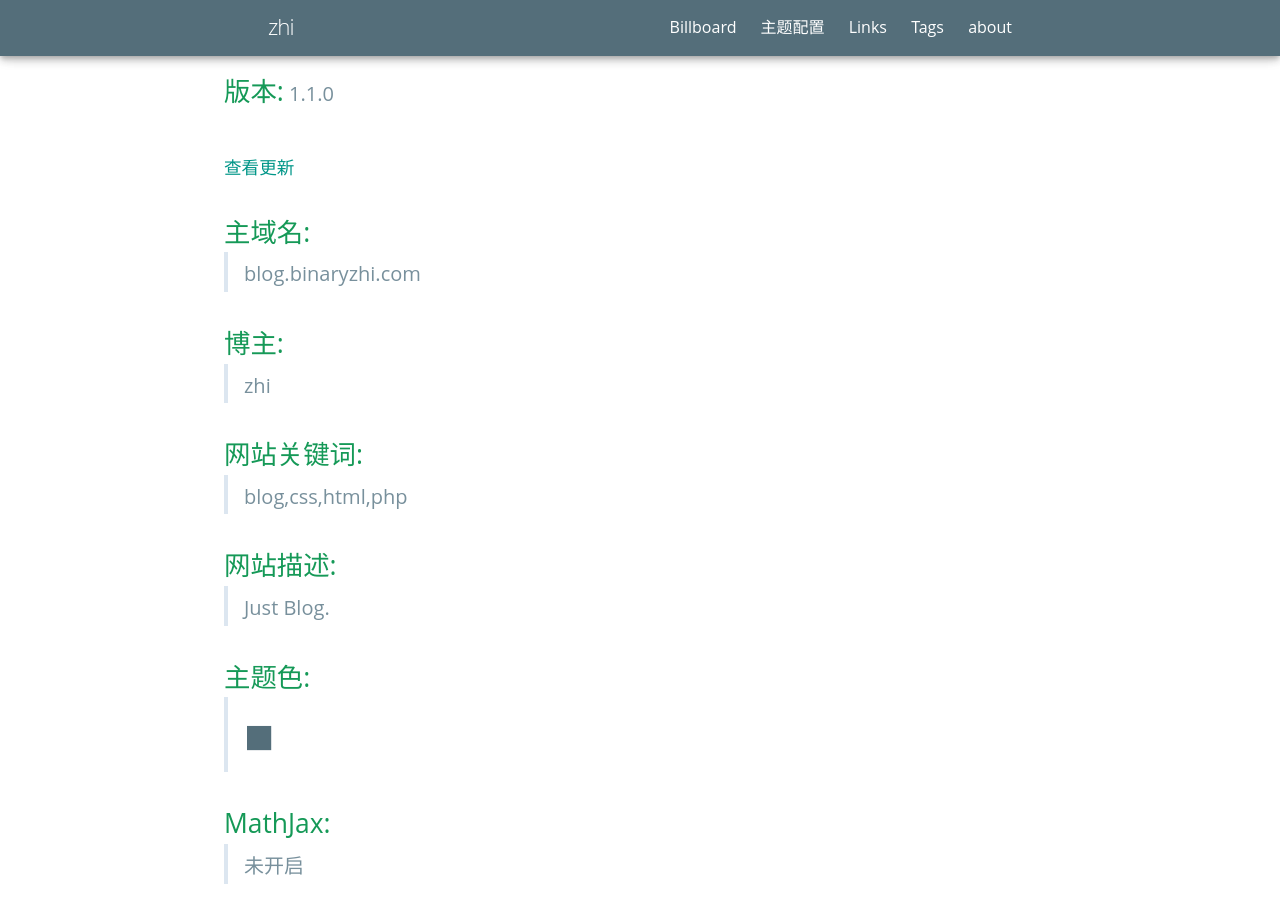
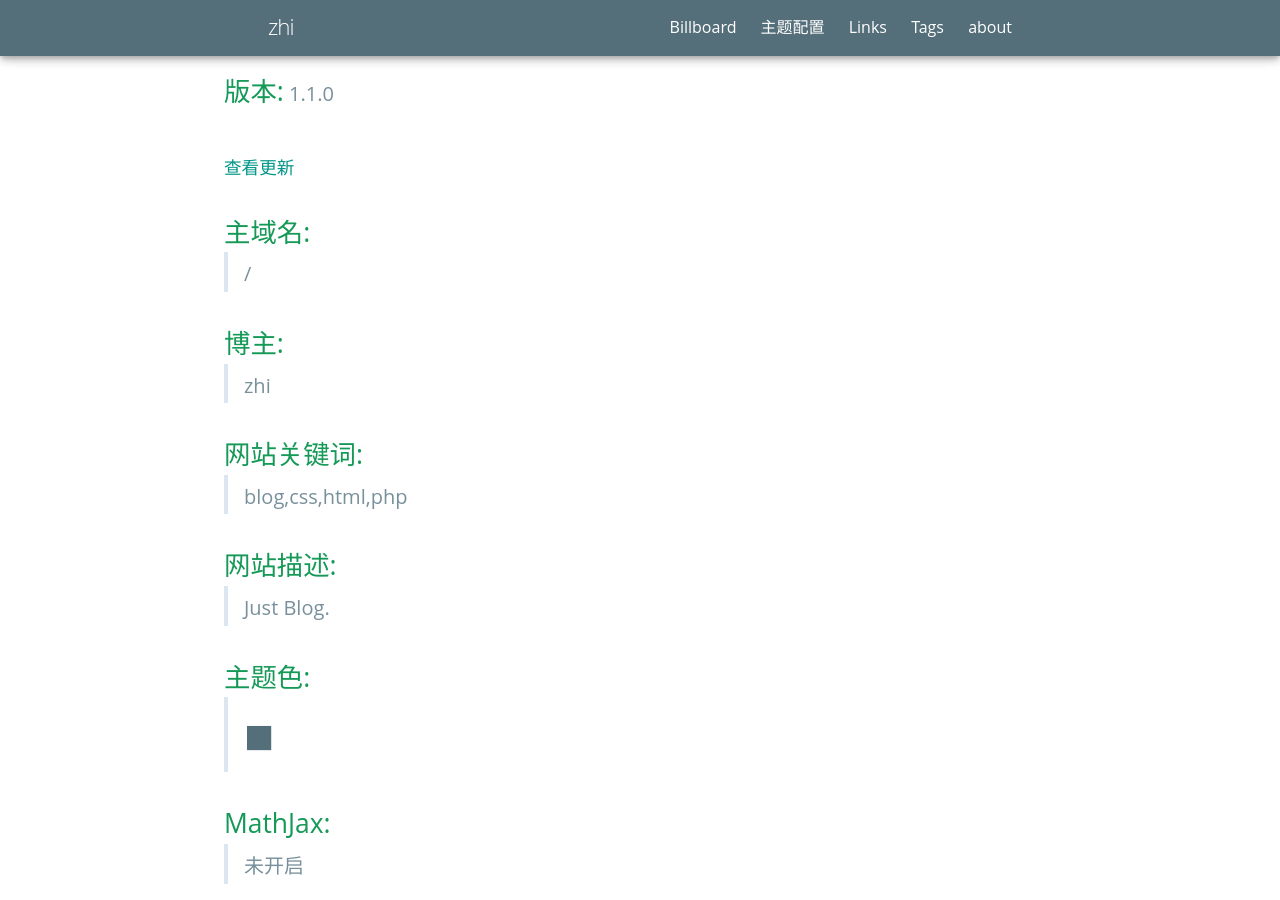
Before and after one commit to sockzhi/sockzhi.github.io, a Jekyll site: the page built from config/infor.html, in a window 1280 px wide and 900 px high, scrolled down 391 px. Built offline with Jekyll 4.4.1, drawn with Linux system fonts in a browser that asks for light colours; some web fonts are replaced.

Commit message:
修改base url

```diff
--- a/_config.yml
+++ b/_config.yml
@@ -8,7 +8,7 @@ hide: (つェ⊂)我藏好啦
 show: ´∇｀ 呀被发现啦~
 
 baseurl: "" # change this to the subpath of your site, e.g. /blog. Leave it empty if you don't need it.
-url: "blog.binaryzhi.com" # change this to the base hostname & protocol for your site
+url: "/" # change this to the base hostname & protocol for your site
 buildtime: "1569254400" #博客建立时的时间戳 可进入https://tool.lu/timestamp/将博客建立时的日期转换成时间戳
            #The timestamp at the time of blog establishment can be entered at https://tool.lu/timestamp/to convert the date at the time of blog establishment into a timestamp.
 
```
